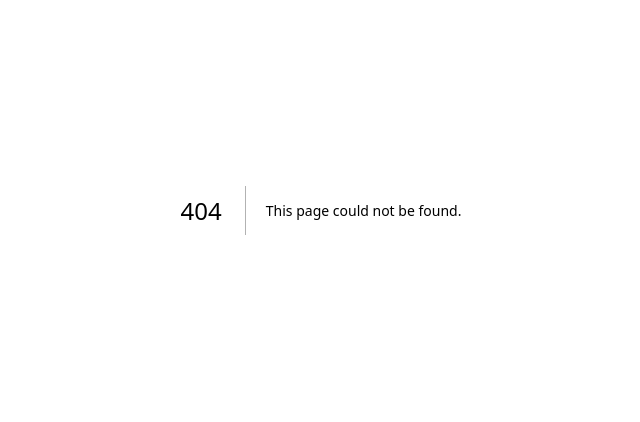
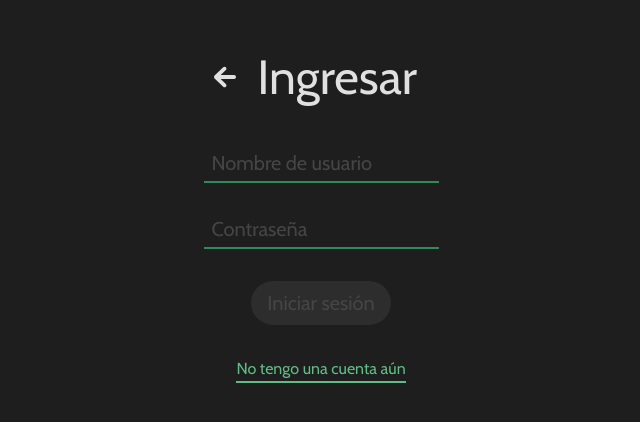
Before and after one commit to FVazquezRisso/gacha_hub_web, a Next.js app: page /login in a window 1280 px wide. Before the commit this address had no page. Shown: the part 190-612 px from the top of the page, without its empty margins (319-959 px from the left). Built offline with nearby package versions, Linux system fonts and the light colour scheme.

Commit message:
Se creó la página de login

```diff
--- /dev/null
+++ b/src/app/login/page.tsx
@@ -0,0 +1,84 @@
+"use client";
+import Link from "next/link";
+import { IoMdArrowRoundBack } from "react-icons/io";
+import { useState, useEffect } from "react";
+import { api } from "../../services/apiConfig.ts";
+import { toast, ToastContainer } from "react-toastify";
+import { useRouter } from "next/navigation";
+import "react-toastify/dist/ReactToastify.css";
+
+export default function Register() {
+  const router = useRouter();
+  const [data, setData] = useState({});
+
+  const [disabledButton, setDisabledButton] = useState(true);
+
+  const handleChange = (event) => {
+    const { name, value } = event.target;
+    setData({ ...data, [name]: value });
+  };
+
+  const handleSubmit = async (event) => {
+    event.preventDefault();
+    try {
+      const response = await api.post("/users/login", data);
+      if (response.status === 200) {
+        localStorage.setItem("token", response.data.token);
+        router.push("/home/latest");
+      }
+    } catch (error) {
+      toast.error("Usuario o contraseña incorrectos.", {
+        position: toast.POSITION.BOTTOM_LEFT,
+        autoClose: 2000,
+      });
+      console.error(error);
+    }
+  };
+
+  useEffect(() => {
+    if (data.username && data.password) {
+      setDisabledButton(false);
+    } else {
+      setDisabledButton(true);
+    }
+  }, [data]);
+
+  return (
+    <>
+      <form onSubmit={handleSubmit} className="no-scroll-container gap-4">
+        <div className="flex items-center">
+          <Link href="/">
+            <IoMdArrowRoundBack size={32} />
+          </Link>
+          <h1 className="text-5xl text-text-200 text-center m-4">Ingresar</h1>
+        </div>
+        <input
+          type="text"
+          name="username"
+          placeholder="Nombre de usuario"
+          autoComplete="off"
+          className="form-input-text"
+          onChange={handleChange}
+        />
+        <input
+          type="password"
+          name="password"
+          placeholder="Contraseña"
+          autoComplete="off"
+          className="form-input-text"
+          onChange={handleChange}
+        />
+        <button
+          className={disabledButton ? "disabled-button" : "button"}
+          disabled={disabledButton}
+        >
+          Iniciar sesión
+        </button>
+        <Link href="/register" className="link mt-4">
+          No tengo una cuenta aún
+        </Link>
+      </form>
+      <ToastContainer />
+    </>
+  );
+}
```
